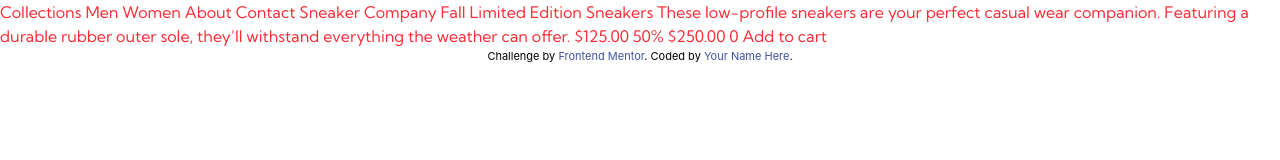
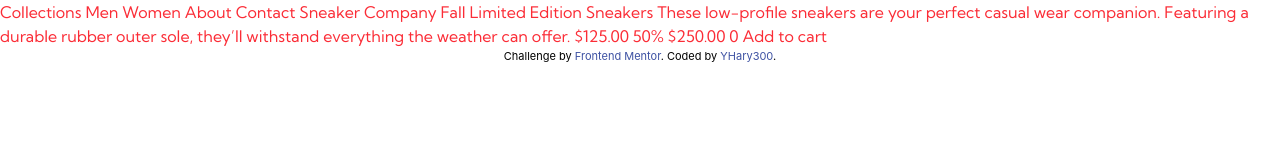
Before and after one commit to Hary300/Frontendmentor-Project-16-Ecommerce-Product-Page-Main, a website: page index.html in a window 1280 px wide. Drawn offline with Linux system fonts and the light colour scheme.

Commit message:
docs: update README and index.html with solution and live site URLs

```diff
--- a/index.html
+++ b/index.html
@@ -36,7 +36,7 @@
     <footer class="attribution">
       Challenge by
       <a href="https://www.frontendmentor.io?ref=challenge">Frontend Mentor</a>.
-      Coded by <a href="#">Your Name Here</a>.
+      Coded by <a href="https://github.com/Hary300">YHary300</a>.
     </footer>
   </body>
 </html>
```
Also changed, not shown: README.md.
